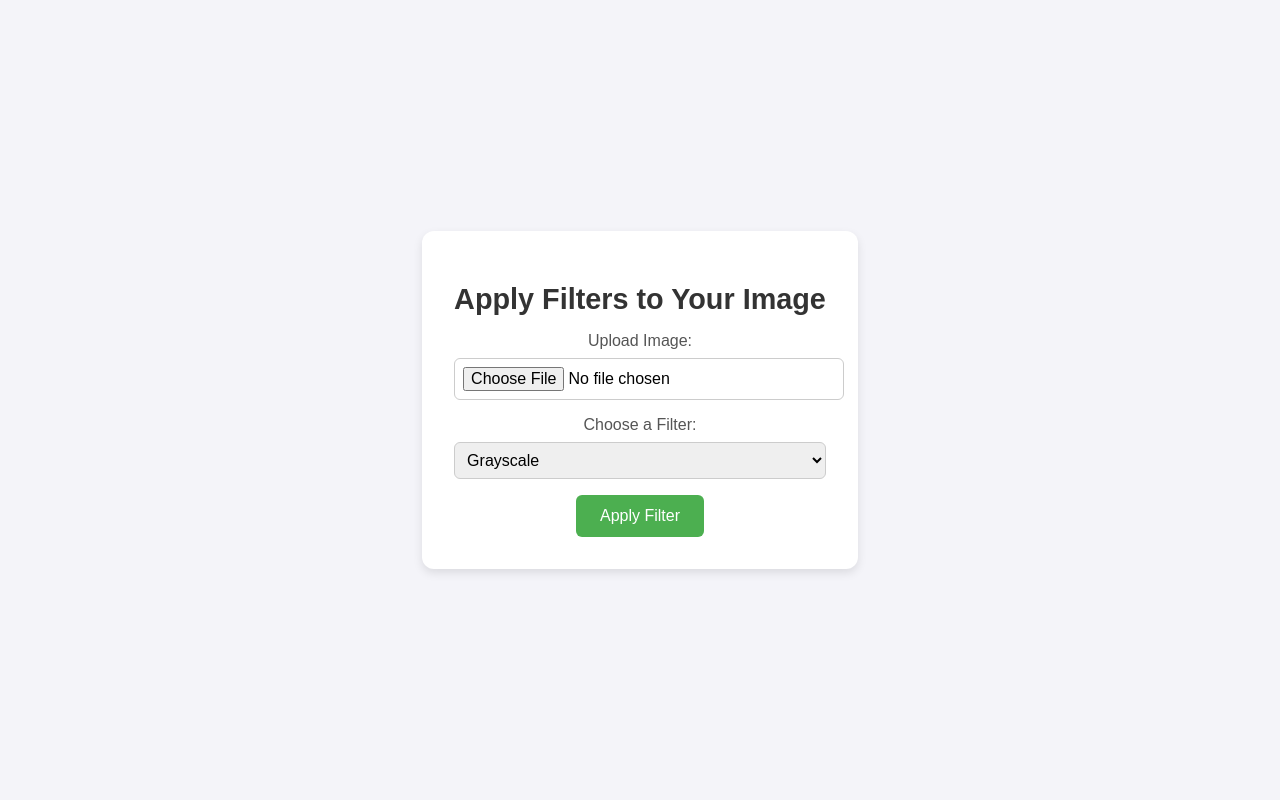
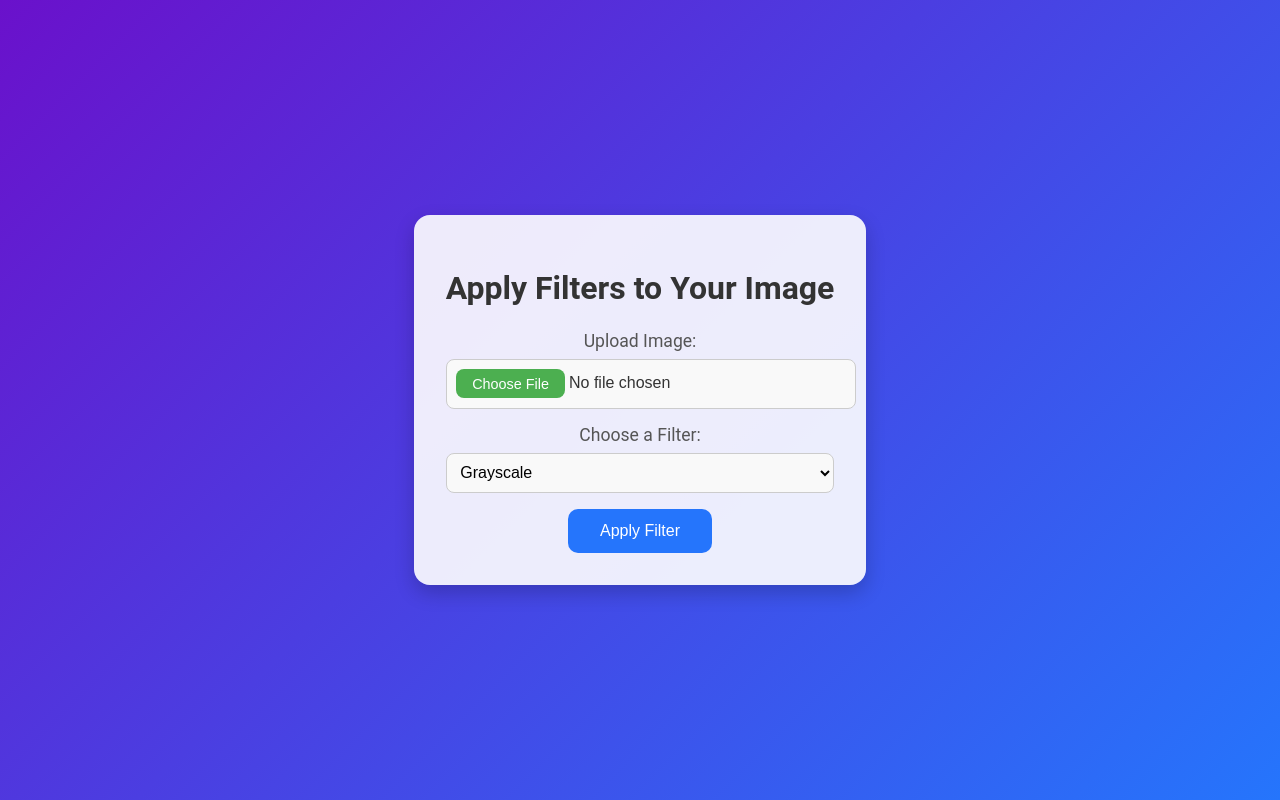
Before and after one commit to Aliakbar02/Image-filter-app2, a Flask app: page / in a window 1280 px wide. Run offline with Flask 3, Linux system fonts and the light colour scheme.

Commit message:
Update index.html

```diff
--- a/templates/index.html
+++ b/templates/index.html
@@ -6,54 +6,74 @@
     <title>Image Filter App</title>
     <style>
         body {
-            font-family: Arial, sans-serif;
-            background-color: #f4f4f9;
+            font-family: 'Roboto', sans-serif;
+            background: linear-gradient(135deg, #6a11cb, #2575fc);
             margin: 0;
             padding: 0;
             display: flex;
             justify-content: center;
             align-items: center;
             height: 100vh;
+            color: #fff;
         }
         .container {
-            background: #fff;
-            border-radius: 12px;
-            box-shadow: 0 4px 10px rgba(0, 0, 0, 0.1);
+            background: rgba(255, 255, 255, 0.9);
+            border-radius: 16px;
+            box-shadow: 0 8px 20px rgba(0, 0, 0, 0.2);
             padding: 2rem;
             max-width: 400px;
             text-align: center;
+            color: #333;
         }
         h1 {
-            font-size: 1.8rem;
+            font-size: 2rem;
             color: #333;
-            margin-bottom: 1rem;
+            margin-bottom: 1.5rem;
         }
         label {
             display: block;
-            font-size: 1rem;
+            font-size: 1.1rem;
             margin-bottom: 0.5rem;
             color: #555;
         }
         input[type="file"], select {
             width: 100%;
-            padding: 0.5rem;
+            padding: 0.6rem;
             margin-bottom: 1rem;
             border: 1px solid #ccc;
-            border-radius: 6px;
+            border-radius: 8px;
             font-size: 1rem;
+            background: #f9f9f9;
         }
-        button {
+        input[type="file"]::file-selector-button {
             background-color: #4caf50;
             color: white;
-            padding: 0.75rem 1.5rem;
+            padding: 0.4rem 1rem;
             border: none;
-            border-radius: 6px;
-            font-size: 1rem;
+            border-radius: 8px;
+            font-size: 0.9rem;
             cursor: pointer;
             transition: background-color 0.3s ease;
         }
+        input[type="file"]::file-selector-button:hover {
+            background-color: #45a049;
+        }
+        button {
+            background-color: #2575fc;
+            color: white;
+            padding: 0.8rem 2rem;
+            border: none;
+            border-radius: 10px;
+            font-size: 1rem;
+            cursor: pointer;
+            transition: background-color 0.3s ease, transform 0.2s ease;
+        }
         button:hover {
-            background-color: #45a049;
+            background-color: #1b5fcc;
+            transform: scale(1.05);
+        }
+        button:active {
+            transform: scale(1);
         }
     </style>
 </head>
```
